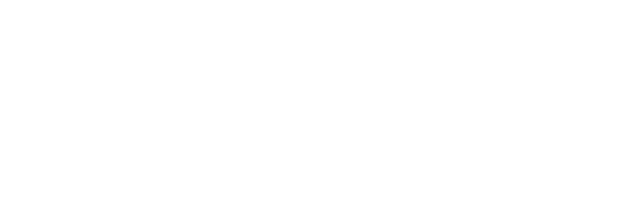
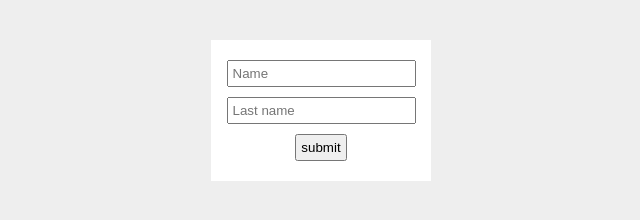
Before and after one commit to Juul94/Kraken_FA, a plain HTML site: page index.html in a window 1280 px wide. Shown: the whole page, without its empty margins (319-959 px from the left). Drawn offline with Linux system fonts and the light colour scheme.

Commit message:
Form made with style

```diff
--- a/index.html
+++ b/index.html
@@ -8,6 +8,12 @@
     <link rel="stylesheet" href="style.css">
 </head>
 <body>
+    <form class="signup-form">
+        <input type="text" id="name" placeholder="Name" required>
+        <input type="text" id="lastName" placeholder="Last name" required>
+        <input type="submit" value="submit">
+        <div class="feedback"></div>
+    </form>
 
     <script src="main.js"></script>
 </body>
--- a/style.css
+++ b/style.css
@@ -0,0 +1,23 @@
+body {
+    background-color: #eee;
+}
+
+form {
+    max-width: 200px;
+    margin: 40px auto;
+    background: white;
+    padding: 10px;
+}
+input {
+    display: block;
+    margin: 10px auto;
+    padding: 4px;
+}
+
+.success {
+    outline: 2px solid limegreen;
+}
+
+.error {
+    outline: 2px solid crimson;
+}
```
